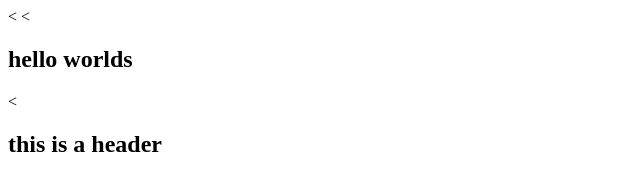
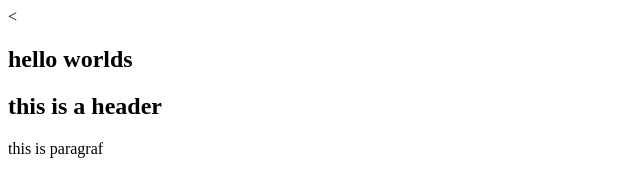
Before and after one commit to almuziny/Teckcampus-one, a plain HTML site: page index.html in a window 1280 px wide. Shown: the whole page, without its empty margins (0-640 px from the left). Drawn offline with Linux system fonts and the light colour scheme.

Commit message:
add pragraf

```diff
--- a/index.html
+++ b/index.html
@@ -5,7 +5,8 @@
     <title>title</title>
   </head>
   <body>
-    <<h2>hello worlds</h2>
-    <<h2>this is a header</h2>
+    <h2>hello worlds</h2>
+    <h2>this is a header</h2>
+    <p>this is paragraf</p>
   </body>
 </html>
```
